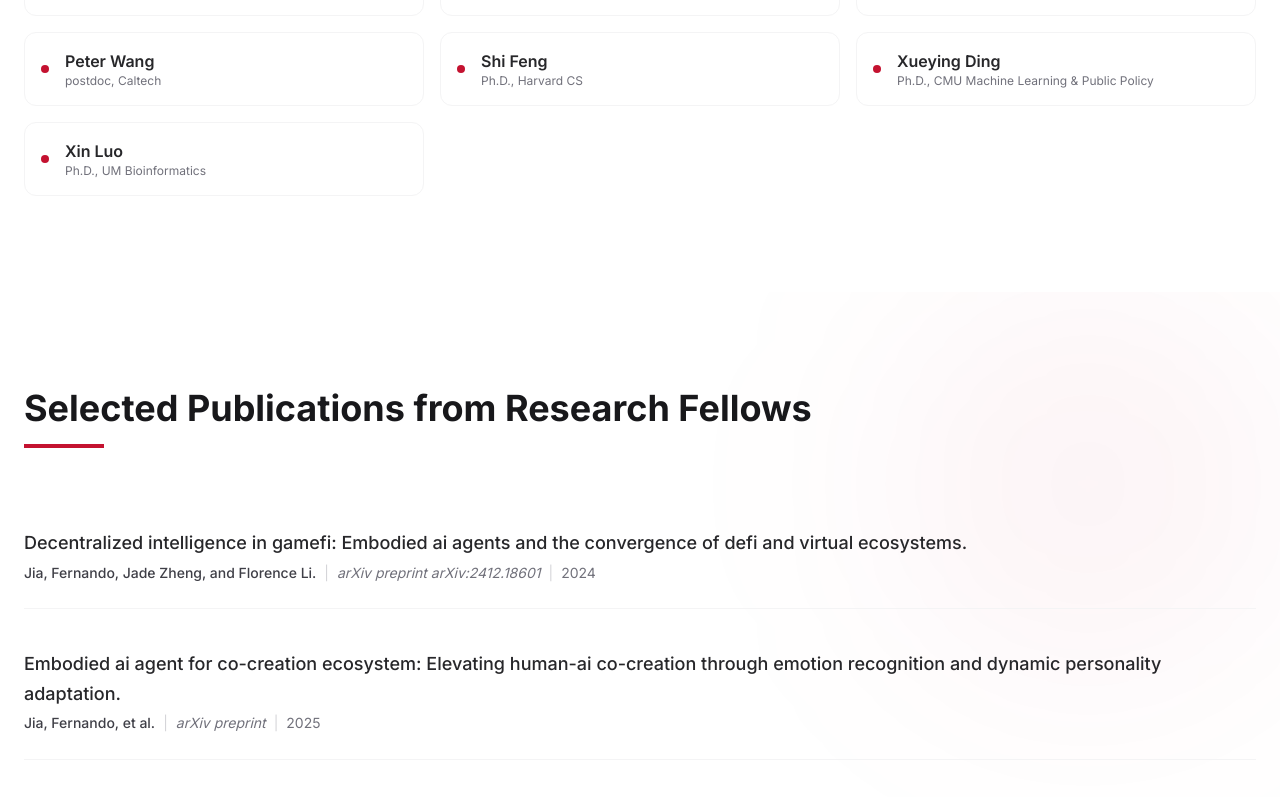
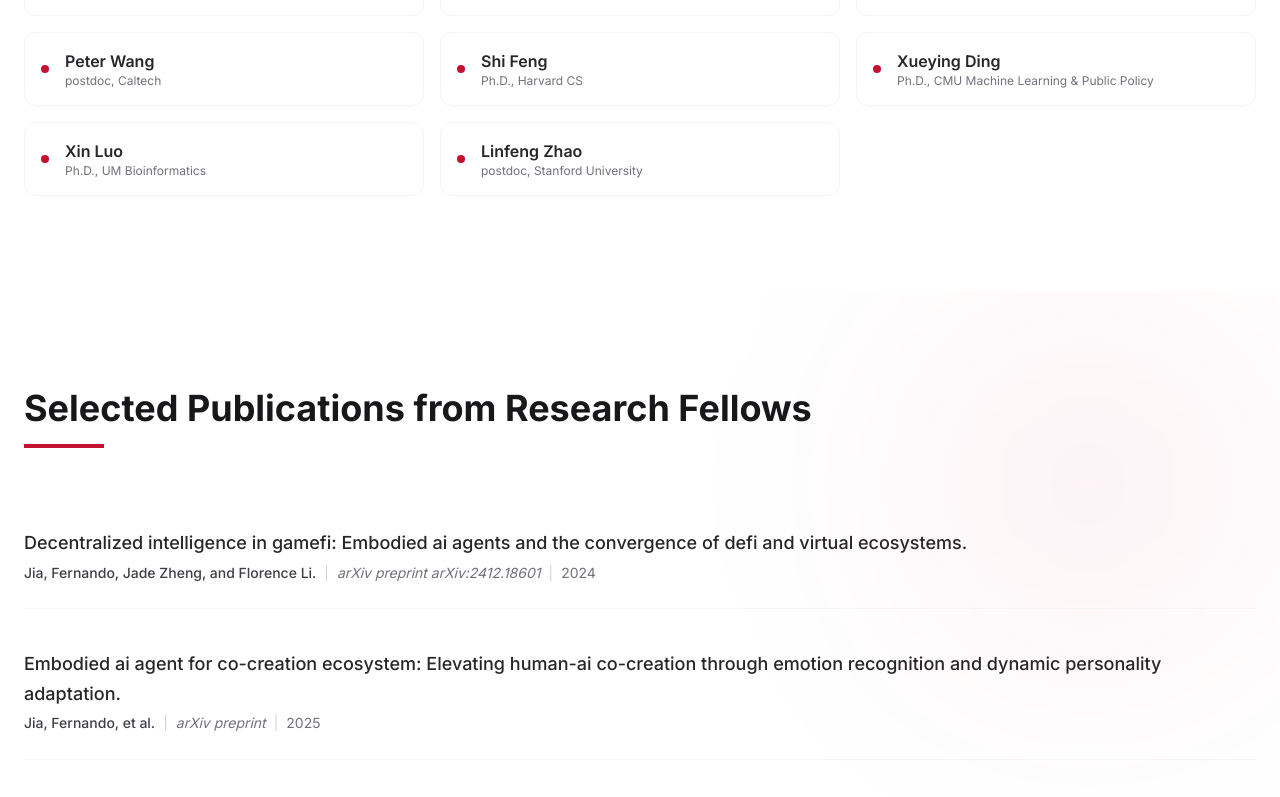
Before and after one commit to Heycoming/cmu-modelverse-initiative-light, a Next.js app: page /cmu-modelverse-initiative-light/ in a window 1280 px wide. Shown: the part 6183-6980 px from the top of the page. Built offline with nearby package versions, Linux system fonts and the light colour scheme.

Commit message:
update: add a research fellow and the corresponding work

```diff
--- a/src/components/Research.tsx
+++ b/src/components/Research.tsx
@@ -945,6 +945,48 @@ const Research = () => {
       title: "A Large Dataset of Macaque V1 Responses to Natural Images Revealed Complexity in V1 Neural Codes.",
       journal: "Computational and Systems Neuroscience (Cosyne)",
       year: "2024"
+    },
+    {
+      authors: "Linfeng Zhao, Willie McClinton*, Aidan Curtis*, Nishanth Kumar, Tom Silver, Leslie Kaelbling, Lawson L.S. Wong.",
+      title: "Seeing is Believing: Belief-Space Planning with Foundation Models as Uncertainty Estimators.",
+      journal: "arXiv preprint",
+      year: "2025"
+    },
+    {
+      authors: "Nishanth Kumar*, Tom Silver*, Willie McClinton, Linfeng Zhao, Stephen Proul, Tomás Lozano-Pérez, Leslie Kaelbling, Jennifer Barry.",
+      title: "Practice Makes Perfect: Planning to Learn Skill Parameter Policies.",
+      journal: "Robotics: Science and Systems (RSS)",
+      year: "2024"
+    },
+    {
+      authors: "Linfeng Zhao*, Hongyu Li*, Taskin Padir, Huaizu Jiang†, Lawson L.S. Wong†.",
+      title: "E(2)-Equivariant Graph Planning for Navigation.",
+      journal: "IEEE RA-L / IROS 2024 (Oral)",
+      year: "2024"
+    },
+    {
+      authors: "Linfeng Zhao, Xupeng Zhu*, Lingzhi Kong*, Robin Walters, Lawson L.S. Wong.",
+      title: "Integrating Symmetry into Differentiable Planning with Steerable Convolutions.",
+      journal: "International Conference on Learning Representations (ICLR)",
+      year: "2023"
+    },
+    {
+      authors: "Linfeng Zhao, Huazhe Xu, Lawson L.S. Wong.",
+      title: "Scaling up and Stabilizing Differentiable Planning with Implicit Differentiation.",
+      journal: "International Conference on Learning Representations (ICLR)",
+      year: "2023"
+    },
+    {
+      authors: "Linfeng Zhao, Lingzhi Kong, Robin Walters, Lawson L.S. Wong.",
+      title: "Toward Compositional Generalization in Object-Oriented World Modeling.",
+      journal: "International Conference on Machine Learning (ICML, Long Presentation, top 2%)",
+      year: "2022"
+    },
+    {
+      authors: "Fan Xie*, Alexander Chowdhury*, M. Clara De Paolis Kaluza, Linfeng Zhao, Lawson L.S. Wong, Rose Yu.",
+      title: "Deep Imitation Learning for Bimanual Robotic Manipulation.",
+      journal: "Advances in Neural Information Processing Systems (NeurIPS)",
+      year: "2020"
     }
   ];
 
--- a/src/components/Team.tsx
+++ b/src/components/Team.tsx
@@ -54,7 +54,8 @@ const Team = () => {
     { name: "Peter Wang", institution: "postdoc, Caltech", link: "https://pwang.pw/" },
     { name: "Shi Feng", institution: "Ph.D., Harvard CS", link: "https://fengshi.link/" },
     { name: "Xueying Ding", institution: "Ph.D., CMU Machine Learning & Public Policy", link: "https://scholar.google.com/citations?user=o9EmMaEAAAAJ" },
-    { name: "Xin Luo", institution: "Ph.D., UM Bioinformatics", link: "https://medresearch.umich.edu/profile/xin-luo" }
+    { name: "Xin Luo", institution: "Ph.D., UM Bioinformatics", link: "https://medresearch.umich.edu/profile/xin-luo" },
+    { name: "Linfeng Zhao", institution: "postdoc, Stanford University", link: "https://lfzhao.com/" }
   ];
 
   return (
```
